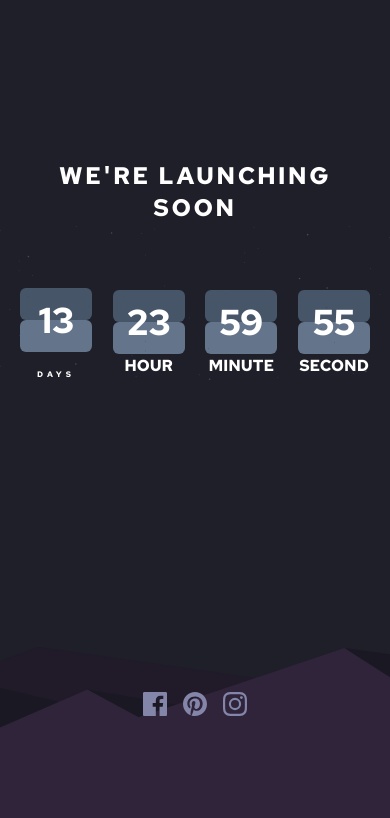
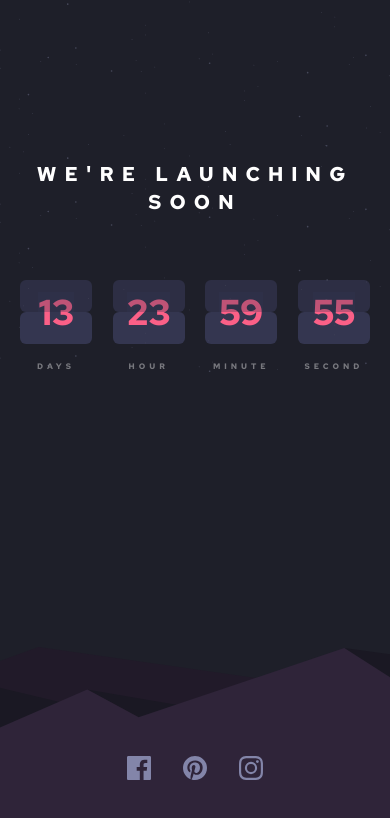
Before and after one commit to RaidEyes/countdown-timer, a React (Vite) app: page / in a window 390 px wide. Shown: the top 818 px of the page. Built offline with nearby package versions, Linux system fonts and the light colour scheme.

Commit message:
Finish mobile design

```diff
--- a/index.html
+++ b/index.html
@@ -1,4 +1,4 @@
-<!DOCTYPE html>
+<!doctype html>
 <html lang="en">
   <head>
     <meta charset="UTF-8" />
--- a/src/App.tsx
+++ b/src/App.tsx
@@ -1,50 +1,90 @@
-import React, { useState,useEffect } from 'react'
-import Hour from './Date/Hour'
-import Minute from './Date/Minute'
-import Second from './Date/Second'
-import Day from './Date/Day'
-import "./input.css"
+import React, { useState, useEffect } from "react";
+import Hour from "./Date/Hour";
+import Minute from "./Date/Minute";
+import Second from "./Date/Second";
+import Day from "./Date/Day";
+import "./input.css";
 
 function App() {
-  const futureDate: number = new Date().getTime() + (14*24*60*60*1000);
+  const futureDate: number = new Date().getTime() + 14 * 24 * 60 * 60 * 1000;
 
-  const [presentSecond, setPresentSecond] = useState(0)
-  const [presentMinute, setPresentMinute] = useState(0)
-  const [presentHour, setPresentHour] = useState(0)
-  const [presentDay, setPresentDay] = useState(0)
+  const [presentSecond, setPresentSecond] = useState(0);
+  const [presentMinute, setPresentMinute] = useState(0);
+  const [presentHour, setPresentHour] = useState(0);
+  const [presentDay, setPresentDay] = useState(0);
 
   useEffect(() => {
     const intervalId = setInterval(() => {
       const presentTime: number = new Date().getTime();
-      const dayDifference:number  = Math.floor((futureDate - presentTime) / (24 * 60 * 60 * 1000));
-      const hourDifference: number = Math.floor(((futureDate - presentTime)/ (60*60*1000)%24))
-      const minuteDifference: number = Math.floor(((futureDate - presentTime)/ (60*1000)%60))
-      const secondDifference: number = Math.floor(((futureDate - presentTime)/ (1000)%60))
+      const dayDifference: number = Math.floor(
+        (futureDate - presentTime) / (24 * 60 * 60 * 1000)
+      );
+      const hourDifference: number = Math.floor(
+        ((futureDate - presentTime) / (60 * 60 * 1000)) % 24
+      );
+      const minuteDifference: number = Math.floor(
+        ((futureDate - presentTime) / (60 * 1000)) % 60
+      );
+      const secondDifference: number = Math.floor(
+        ((futureDate - presentTime) / 1000) % 60
+      );
       setPresentDay(dayDifference);
-      setPresentHour(hourDifference)
-      setPresentMinute(minuteDifference)
-      setPresentSecond(secondDifference)
+      setPresentHour(hourDifference);
+      setPresentMinute(minuteDifference);
+      setPresentSecond(secondDifference);
     }, 1000);
     // Clear the interval when the component is unmounted
     return () => clearInterval(intervalId);
   }, []); // The empty dependency array ensures that the effect runs only once
 
   return (
-    <main className="bg-[url('../public/images/bg-stars.svg')] bg-no-repeat bg-bottom bg-contain" id='main'>
-      <h1 className="text-center font-bold text-2xl px-6 pt-40 pb-16 tracking-widest">WE'RE LAUNCHING SOON</h1>
-      <div className='flex flex-row gap-4 text-center justify-between items-center px-5'>
+    <main
+      className="bg-[url('../public/images/bg-stars.svg')] bg-repeat bg-bottom bg-contain"
+      id="main"
+    >
+      <h1 className="text-center text-xl px-6 pt-40 pb-16 tracking-[0.5rem]">
+        WE'RE LAUNCHING SOON
+      </h1>
+      <div className="flex flex-row gap-4 text-center justify-between items-center px-5">
         <Day day={presentDay} />
-        <Hour hour={presentHour}/>
+        <Hour hour={presentHour} />
         <Minute minute={presentMinute} />
-        <Second second={presentSecond}/>
+        <Second second={presentSecond} />
       </div>
-      <ul className='flex flex-row gap-4 absolute bottom-32 left-[50%] translate-x-[-50%]'>
-        <li><a href='#'><svg xmlns="http://www.w3.org/2000/svg" width="24" height="24"><path fill="#8385A9" d="M22.675 0H1.325C.593 0 0 .593 0 1.325v21.351C0 23.407.593 24 1.325 24H12.82v-9.294H9.692v-3.622h3.128V8.413c0-3.1 1.893-4.788 4.659-4.788 1.325 0 2.463.099 2.795.143v3.24l-1.918.001c-1.504 0-1.795.715-1.795 1.763v2.313h3.587l-.467 3.622h-3.12V24h6.116c.73 0 1.323-.593 1.323-1.325V1.325C24 .593 23.407 0 22.675 0z"/></svg></a></li>
-        <li><a href='#'><svg xmlns="http://www.w3.org/2000/svg" width="24" height="24"><path fill="#8385A9" d="M12 0C5.373 0 0 5.372 0 12c0 5.084 3.163 9.426 7.627 11.174-.105-.949-.2-2.405.042-3.441.218-.937 1.407-5.965 1.407-5.965s-.359-.719-.359-1.782c0-1.668.967-2.914 2.171-2.914 1.023 0 1.518.769 1.518 1.69 0 1.029-.655 2.568-.994 3.995-.283 1.194.599 2.169 1.777 2.169 2.133 0 3.772-2.249 3.772-5.495 0-2.873-2.064-4.882-5.012-4.882-3.414 0-5.418 2.561-5.418 5.207 0 1.031.397 2.138.893 2.738a.36.36 0 01.083.345l-.333 1.36c-.053.22-.174.267-.402.161-1.499-.698-2.436-2.889-2.436-4.649 0-3.785 2.75-7.262 7.929-7.262 4.163 0 7.398 2.967 7.398 6.931 0 4.136-2.607 7.464-6.227 7.464-1.216 0-2.359-.631-2.75-1.378l-.748 2.853c-.271 1.043-1.002 2.35-1.492 3.146C9.57 23.812 10.763 24 12 24c6.627 0 12-5.373 12-12 0-6.628-5.373-12-12-12z"/></svg></a></li>
-        <li><a href='#'><svg xmlns="http://www.w3.org/2000/svg" width="24" height="24"><path fill="#8385A9" d="M12 2.163c3.204 0 3.584.012 4.85.07 3.252.148 4.771 1.691 4.919 4.919.058 1.265.069 1.645.069 4.849 0 3.205-.012 3.584-.069 4.849-.149 3.225-1.664 4.771-4.919 4.919-1.266.058-1.644.07-4.85.07-3.204 0-3.584-.012-4.849-.07-3.26-.149-4.771-1.699-4.919-4.92-.058-1.265-.07-1.644-.07-4.849 0-3.204.013-3.583.07-4.849.149-3.227 1.664-4.771 4.919-4.919 1.266-.057 1.645-.069 4.849-.069zM12 0C8.741 0 8.333.014 7.053.072 2.695.272.273 2.69.073 7.052.014 8.333 0 8.741 0 12c0 3.259.014 3.668.072 4.948.2 4.358 2.618 6.78 6.98 6.98C8.333 23.986 8.741 24 12 24c3.259 0 3.668-.014 4.948-.072 4.354-.2 6.782-2.618 6.979-6.98.059-1.28.073-1.689.073-4.948 0-3.259-.014-3.667-.072-4.947-.196-4.354-2.617-6.78-6.979-6.98C15.668.014 15.259 0 12 0zm0 5.838a6.162 6.162 0 100 12.324 6.162 6.162 0 000-12.324zM12 16a4 4 0 110-8 4 4 0 010 8zm6.406-11.845a1.44 1.44 0 100 2.881 1.44 1.44 0 000-2.881z"/></svg></a></li>
+      <ul className="flex flex-row gap-8 absolute bottom-16 left-[50%] translate-x-[-50%]">
+        <li>
+          <a href="#">
+            <svg xmlns="http://www.w3.org/2000/svg" width="24" height="24">
+              <path
+                fill="#8385A9"
+                d="M22.675 0H1.325C.593 0 0 .593 0 1.325v21.351C0 23.407.593 24 1.325 24H12.82v-9.294H9.692v-3.622h3.128V8.413c0-3.1 1.893-4.788 4.659-4.788 1.325 0 2.463.099 2.795.143v3.24l-1.918.001c-1.504 0-1.795.715-1.795 1.763v2.313h3.587l-.467 3.622h-3.12V24h6.116c.73 0 1.323-.593 1.323-1.325V1.325C24 .593 23.407 0 22.675 0z"
+              />
+            </svg>
+          </a>
+        </li>
+        <li>
+          <a href="#">
+            <svg xmlns="http://www.w3.org/2000/svg" width="24" height="24">
+              <path
+                fill="#8385A9"
+                d="M12 0C5.373 0 0 5.372 0 12c0 5.084 3.163 9.426 7.627 11.174-.105-.949-.2-2.405.042-3.441.218-.937 1.407-5.965 1.407-5.965s-.359-.719-.359-1.782c0-1.668.967-2.914 2.171-2.914 1.023 0 1.518.769 1.518 1.69 0 1.029-.655 2.568-.994 3.995-.283 1.194.599 2.169 1.777 2.169 2.133 0 3.772-2.249 3.772-5.495 0-2.873-2.064-4.882-5.012-4.882-3.414 0-5.418 2.561-5.418 5.207 0 1.031.397 2.138.893 2.738a.36.36 0 01.083.345l-.333 1.36c-.053.22-.174.267-.402.161-1.499-.698-2.436-2.889-2.436-4.649 0-3.785 2.75-7.262 7.929-7.262 4.163 0 7.398 2.967 7.398 6.931 0 4.136-2.607 7.464-6.227 7.464-1.216 0-2.359-.631-2.75-1.378l-.748 2.853c-.271 1.043-1.002 2.35-1.492 3.146C9.57 23.812 10.763 24 12 24c6.627 0 12-5.373 12-12 0-6.628-5.373-12-12-12z"
+              />
+            </svg>
+          </a>
+        </li>
+        <li>
+          <a href="#">
+            <svg xmlns="http://www.w3.org/2000/svg" width="24" height="24">
+              <path
+                fill="#8385A9"
+                d="M12 2.163c3.204 0 3.584.012 4.85.07 3.252.148 4.771 1.691 4.919 4.919.058 1.265.069 1.645.069 4.849 0 3.205-.012 3.584-.069 4.849-.149 3.225-1.664 4.771-4.919 4.919-1.266.058-1.644.07-4.85.07-3.204 0-3.584-.012-4.849-.07-3.26-.149-4.771-1.699-4.919-4.92-.058-1.265-.07-1.644-.07-4.849 0-3.204.013-3.583.07-4.849.149-3.227 1.664-4.771 4.919-4.919 1.266-.057 1.645-.069 4.849-.069zM12 0C8.741 0 8.333.014 7.053.072 2.695.272.273 2.69.073 7.052.014 8.333 0 8.741 0 12c0 3.259.014 3.668.072 4.948.2 4.358 2.618 6.78 6.98 6.98C8.333 23.986 8.741 24 12 24c3.259 0 3.668-.014 4.948-.072 4.354-.2 6.782-2.618 6.979-6.98.059-1.28.073-1.689.073-4.948 0-3.259-.014-3.667-.072-4.947-.196-4.354-2.617-6.78-6.979-6.98C15.668.014 15.259 0 12 0zm0 5.838a6.162 6.162 0 100 12.324 6.162 6.162 0 000-12.324zM12 16a4 4 0 110-8 4 4 0 010 8zm6.406-11.845a1.44 1.44 0 100 2.881 1.44 1.44 0 000-2.881z"
+              />
+            </svg>
+          </a>
+        </li>
       </ul>
     </main>
-  )
+  );
 }
 
-export default App
+export default App;
--- a/src/Date/Day.tsx
+++ b/src/Date/Day.tsx
@@ -1,14 +1,18 @@
-import React from 'react'
+import React from "react";
 
-function Day(props: {day: number}) {
+function Day(props: { day: number }) {
   return (
     <div>
-      <div className='card'>
-      <p>{props.day}</p>
+      <div className="card">
+        <p className="text-[rgb(var(--primary-red))] relative before:absolute before:inset-0 before:h-3/6 before:bg-[rgb(var(--neutral-light-blue),0.3)]">
+          {props.day}
+        </p>
       </div>
-    <h2 className="text-[0.5rem] tracking-[0.25rem] pt-4">DAYS</h2>
+      <h2 className="text-[0.5rem] tracking-[0.25rem] pt-4 text-white/40">
+        DAYS
+      </h2>
     </div>
-  )
+  );
 }
 
-export default Day
+export default Day;
--- a/src/Date/Hour.tsx
+++ b/src/Date/Hour.tsx
@@ -1,15 +1,18 @@
-import React from 'react'
+import React from "react";
 
-function Hour(props: {hour: number}) {
+function Hour(props: { hour: number }) {
   return (
     <div>
-      <div className='card'>
-
-      <p>{props.hour}</p>
+      <div className="card">
+        <p className="text-[rgb(var(--primary-red))] relative before:absolute before:inset-0 before:h-3/6 before:bg-[rgb(var(--neutral-light-blue),0.3)]">
+          {props.hour}
+        </p>
       </div>
-      <h2>HOUR</h2>
-      </div>
-  )
+      <h2 className="text-[0.5rem] tracking-[0.25rem] pt-4 text-white/40">
+        HOUR
+      </h2>
+    </div>
+  );
 }
 
-export default Hour
+export default Hour;
--- a/src/Date/Minute.tsx
+++ b/src/Date/Minute.tsx
@@ -1,14 +1,18 @@
-import React from 'react'
+import React from "react";
 
-function Minute(props: {minute: number}) {
+function Minute(props: { minute: number }) {
   return (
     <div>
-      <div className='card'>
-      <p>{props.minute}</p>
+      <div className="card">
+        <p className="text-[rgb(var(--primary-red))] relative before:absolute before:inset-0 before:h-3/6 before:bg-[rgb(var(--neutral-light-blue),0.3)]">
+          {props.minute}
+        </p>
       </div>
-      <h2>MINUTE</h2>
+      <h2 className="text-[0.5rem] tracking-[0.25rem] pt-4 text-white/40">
+        MINUTE
+      </h2>
     </div>
-  )
+  );
 }
 
-export default Minute
+export default Minute;
--- a/src/Date/Second.tsx
+++ b/src/Date/Second.tsx
@@ -1,15 +1,18 @@
-import React from 'react'
+import React from "react";
 
-function Second(props: {second: number}) {
+function Second(props: { second: number }) {
   return (
     <div>
-      <div className='card'>
-
-      <p>{props.second}</p>
+      <div className="card">
+        <p className="text-[rgb(var(--primary-red))] relative before:absolute before:inset-0 before:h-3/6 before:bg-[rgb(var(--neutral-light-blue),0.3)]">
+          {props.second}
+        </p>
       </div>
-      <h2>SECOND</h2>
+      <h2 className="text-[0.5rem] tracking-[0.25rem] pt-4 text-white/40">
+        SECOND
+      </h2>
     </div>
-  )
+  );
 }
 
-export default Second
+export default Second;
--- a/src/input.css
+++ b/src/input.css
@@ -3,17 +3,28 @@
 @tailwind utilities;
 
 :root {
-    font-family: 'Red Hat Text', sans-serif;
+  font-family: "Red Hat Text", sans-serif;
 }
 
 @layer components {
   .card {
-        @apply  max-w-full w-[4.5rem] h-16 flex flex-col justify-center items-center relative text-4xl after:absolute after:inset-0 after:w-full after:bg-slate-600 after:h-3/6 after:rounded-md before:absolute before:bottom-0 before:left-0 before:w-full before:bg-slate-500 before:h-3/6 before:rounded-md before:-z-10 after:-z-10;
+    @apply max-w-full w-[4.5rem] h-16 flex flex-col justify-center items-center relative text-4xl after:absolute after:inset-0 after:w-full after:bg-[rgb(var(--neutral-light-blue),0.7)] after:h-3/6 after:rounded-md before:absolute before:bottom-0 before:left-0 before:w-full before:bg-[rgb(var(--neutral-light-blue))] before:h-3/6 before:rounded-md before:-z-10 after:-z-10;
   }
 }
+
+@layer base {
+  :root {
+    --primary-blue: 132, 134, 169;
+    --primary-red: 251, 96, 135;
+    --neutral-light-blue: 52, 54, 80;
+    --neutral-dark-blue: 30, 31, 41;
+    --neutral-very-dark-blue: 25, 26, 36;
+  }
+}
+
 body {
   color: white;
-    background-image: url('../public/images/pattern-hills.svg');
+  background-image: url("../public/images/pattern-hills.svg");
   background-repeat: no-repeat;
   background-color: hsl(235, 16%, 14%);
   background-position: bottom right;
```
Also changed, not shown: package.json (+6 -1 lines), .eslintrc.cjs, tailwind.config.ts (line endings or trailing spaces), 1 other file (tests, documents, lock files or other folders). Lines whose indentation alone changed are shown as unchanged.
